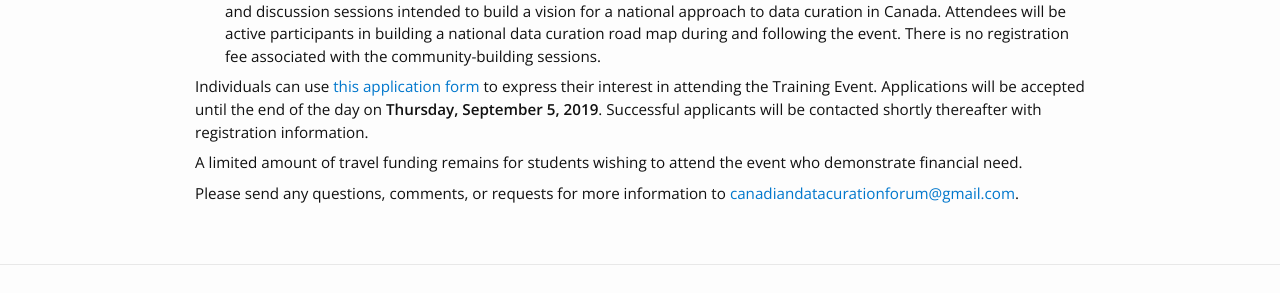
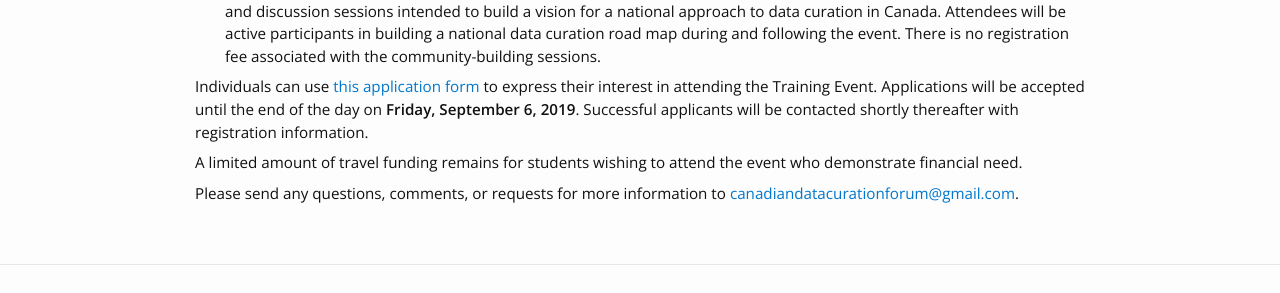
Before and after one commit to data-curation/data-curation.github.io, a Jekyll site: the page built from register.md, in a window 1280 px wide. Shown: the part 514-807 px from the top of the page. Built offline with Jekyll 4.4.1, drawn with Linux system fonts in a browser that asks for light colours.

Commit message:
Update register.md

```diff
--- a/register.md
+++ b/register.md
@@ -19,7 +19,7 @@ The SSHRC-funded Forum will consist of two events:
 
 * **[FULL]** The Data Curation [Community-Building Forum](../agenda#-community-building-forum) (Thursday 17-Oct to Friday, 18-Oct) will feature a variety of plenary and discussion sessions intended to build a vision for a national approach to data curation in Canada. Attendees will be active participants in building a national data curation road map during and following the event. There is no registration fee associated with the community-building sessions.
 
-Individuals can use [this application form](https://form.simplesurvey.com/f/s.aspx?s=f211bbb7-29d8-4205-9e2b-1f57e8fe1e1c&lang=EN) to express their interest in attending the Training Event. Applications will be accepted until the end of the day on **Thursday, September 5, 2019**. Successful applicants will be contacted shortly thereafter with registration information.
+Individuals can use [this application form](https://form.simplesurvey.com/f/s.aspx?s=f211bbb7-29d8-4205-9e2b-1f57e8fe1e1c&lang=EN) to express their interest in attending the Training Event. Applications will be accepted until the end of the day on **Friday, September 6, 2019**. Successful applicants will be contacted shortly thereafter with registration information.
 
 A limited amount of travel funding remains for students wishing to attend the event who demonstrate financial need.
 
```
